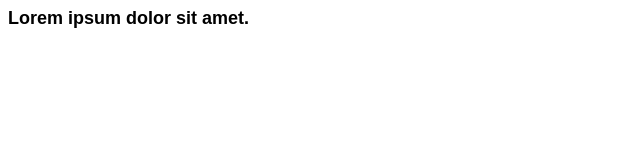
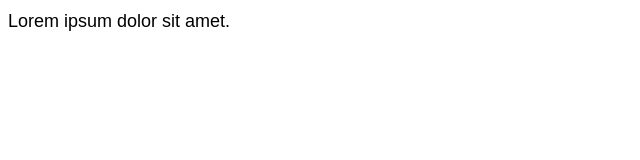
Before and after one commit to SebastianLaka/clipboard-landing-page-master, a Vue app: page / in a window 1280 px wide. Shown: the top 160 px of the page, without its empty margins (0-640 px from the left). Built offline with nearby package versions, Linux system fonts and the light colour scheme; a web font is replaced by a local one.

Commit message:
Add new tags to reset and styles

```diff
--- a/src/assets/scss/_reset.scss
+++ b/src/assets/scss/_reset.scss
@@ -6,8 +6,31 @@
   padding: 0;
   box-sizing: border-box;
 }
-p {
+h1,
+h2,
+h3,
+h4,
+h5,
+h6,
+p,
+span {
   font-family: 'Bai Jamjuree', sans-serif;
   font-size: $base-size;
-  font-weight: $secondary-weight;
+  font-weight: $primary-weight;
+  line-height: 150%;
 }
+button {
+  font-size: inherit;
+  margin: 0;
+  padding: 0;
+}
+
+ul {
+  list-style: none;
+  margin: 0;
+  padding: 0;
+}
+img{
+  display: block;
+  width: 100%;
+}
```
